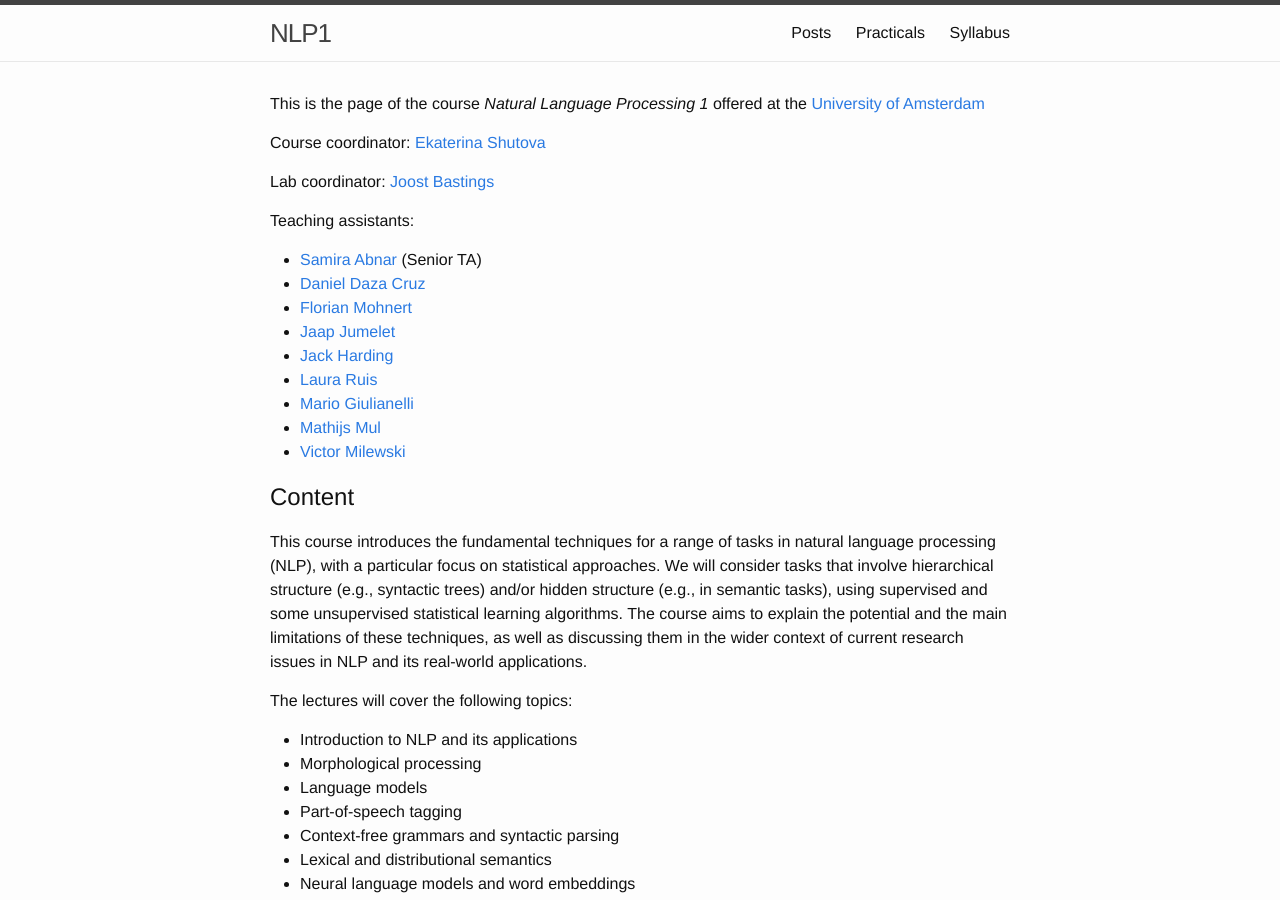
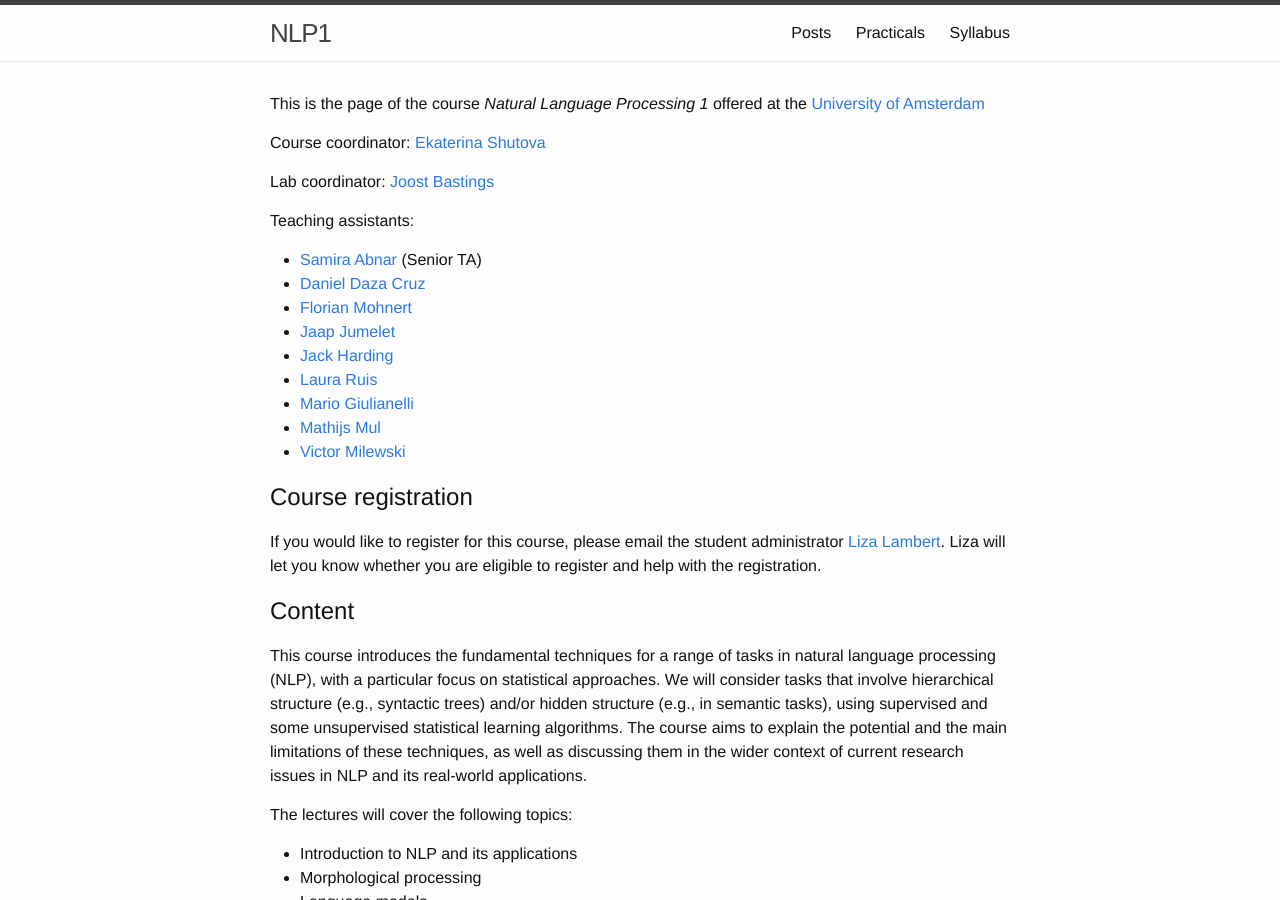
Before and after one commit to cl-illc/nlp1, a Jekyll site: the page built from index.md, in a window 1280 px wide and 900 px high. Built offline with Jekyll 4.4.1, drawn with Linux system fonts in a browser that asks for light colours.

Commit message:
Update index.md

```diff
--- a/index.md
+++ b/index.md
@@ -19,6 +19,9 @@ Teaching assistants:
 - [Mathijs Mul](mailto:mathijsmul@gmail.com)
 - [Victor Milewski](mailto:victormilewski@gmail.com)
 
+## Course registration
+
+If you would like to register for this course, please email the student administrator [Liza Lambert](mailto:l.lambert@uva.nl). Liza will let you know whether you are eligible to register and help with the registration.
 
 ## Content
 
```
